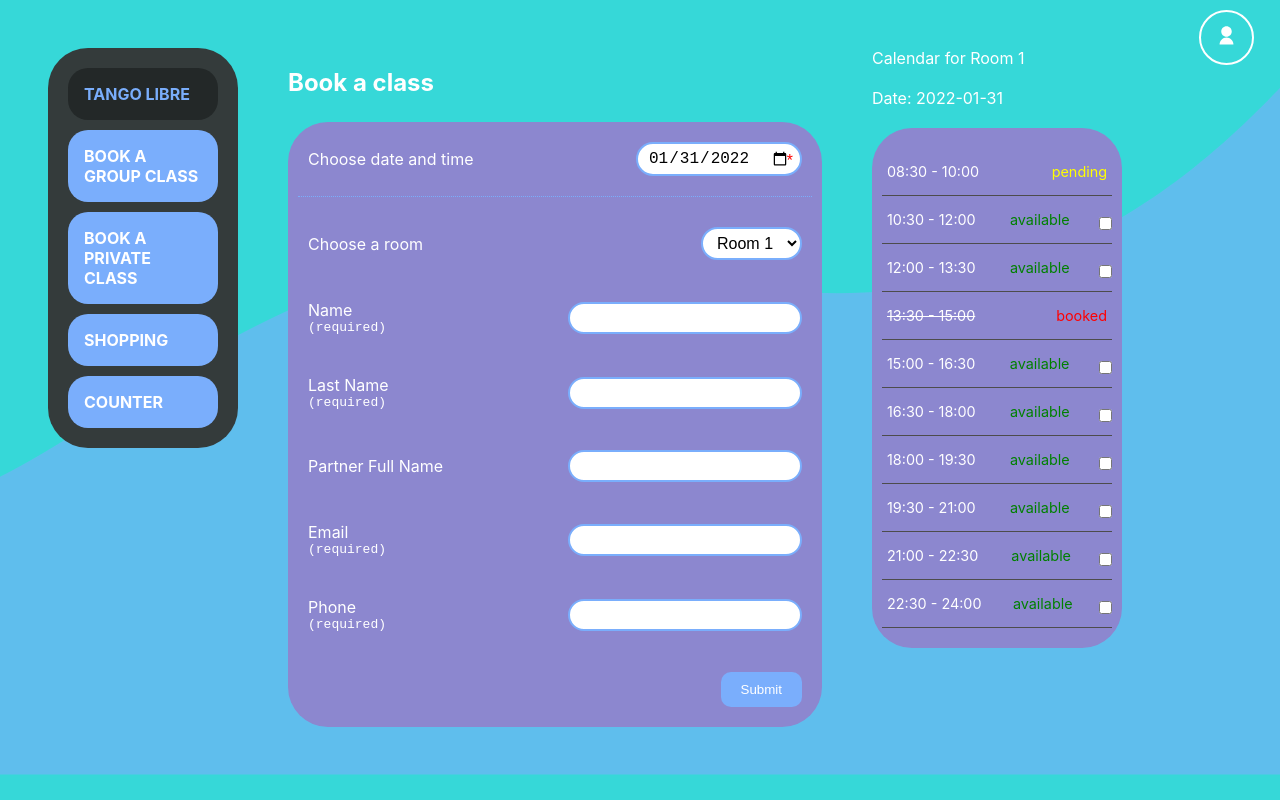
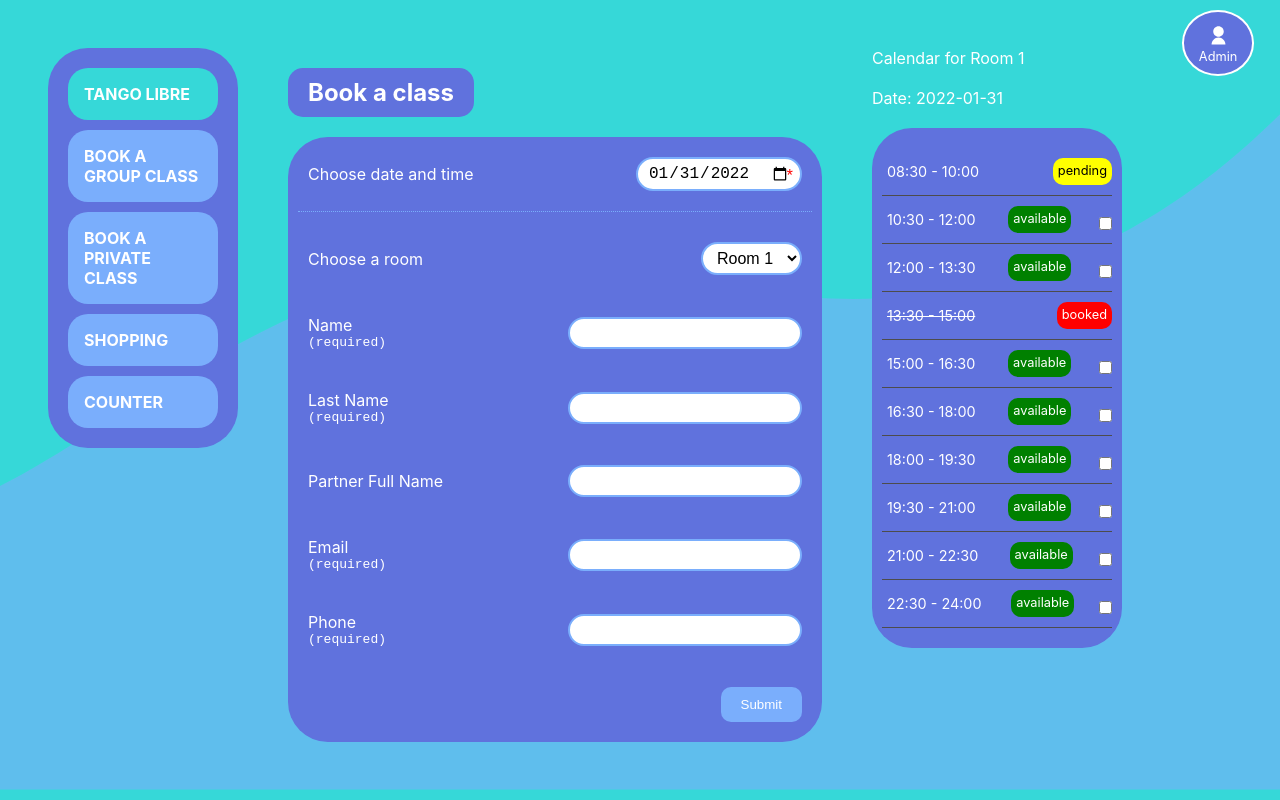
Before and after one commit to matiasfacio/redux-hooks, a React (Create React App) app: page /bookaclass in a window 1280 px wide. Built offline with nearby package versions, Linux system fonts and the light colour scheme.

Commit message:
playing with bg colors in all the components

```diff
--- a/src/App.css
+++ b/src/App.css
@@ -1,10 +1,11 @@
 #root {
-  --main-bg-color: #232828;
-  --black: #36d8d8;
+  --main-bg-color: #36d8d8;
+  --black: #232828;
+  --main-color: #36d8d8;
   --white: white;
   --light-blue: #7aaefc;
-  --menu-bg-color: #343b3b;
-  --container-bg-color: #8c87cf;
+  --menu-bg-color: #6072dd;
+  --container-bg-color: #6072dd;
 }
 
 * {
--- a/src/components/elements/Title.tsx
+++ b/src/components/elements/Title.tsx
@@ -8,8 +8,10 @@ export const Title: FC = ({ children }) => {
 const StyledTitle = styled.div`
   font-size: 1.5rem;
   margin: 20px 0;
-  padding-bottom: 5px;
+  padding: 10px 20px;
+  border-radius: 15px;
   width: fit-content;
   color: var(--white);
   font-weight: 700;
+  background-color: var(--container-bg-color);
 `;
--- a/src/components/layout/Menu.tsx
+++ b/src/components/layout/Menu.tsx
@@ -58,7 +58,7 @@ const StyledMenu = styled.nav`
     justify-content: space-around;
     gap: 10px;
     border-radius: 40px;
-    background-color: #343b3b;
+    background-color: var(--container-bg-color);
   }
 `;
 
@@ -78,6 +78,6 @@ const MenuItem = styled(Link)<{ selected?: boolean }>`
     selected &&
     css`
       background-color: var(--main-bg-color);
-      color: var(--light-blue);
+      color: var(--white);
     `}
 `;
--- a/src/components/layout/Room.tsx
+++ b/src/components/layout/Room.tsx
@@ -32,7 +32,7 @@ export const Room: VFC<RoomProps> = ({ roomName, date, onChange }) => {
               return (
                 <CalendarLine key={day.time}>
                   <DateTime status={day.state}>{day.time}</DateTime>
-                  <StatusOfTime status={day.state}>{day.state}</StatusOfTime>
+                  <StatusTag status={day.state}>{day.state}</StatusTag>
                   {day.state === "available" && (
                     <input
                       type="checkbox"
@@ -93,22 +93,28 @@ const CalendarLine = styled.div`
   }
 `;
 
-const StatusOfTime = styled.p<{ status: CalendarTime["state"] }>`
+const StatusTag = styled.p<{ status: CalendarTime["state"] }>`
     display: inline-block;
+    border-radius: 10px;
+    font-size: 0.8rem;
+    padding: 0;
     ${({ status }) => {
       if (status === "pending") {
         return css`
-          color: yellow;
+          color: black;
+          background-color: yellow;
         `;
       }
       if (status === "available") {
         return css`
-          color: green;
+          background-color: green;
+          color: white;
         `;
       }
       if (status === "booked") {
         return css`
-          color: red;
+          background-color: red;
+          color: white;
         `;
       }
     }}}
--- a/src/components/layout/TopRightMenu.tsx
+++ b/src/components/layout/TopRightMenu.tsx
@@ -8,6 +8,7 @@ export const TopRightMenu = () => {
       <ul>
         <MenuItem>
           <Profil active />
+          Admin
         </MenuItem>
       </ul>
     </StyledTopRightMenu>
@@ -21,12 +22,17 @@ const StyledTopRightMenu = styled.nav`
 `;
 
 const MenuItem = styled.li`
-  background-color: var(--black);
+  background-color: var(--container-bg-color);
   border-radius: 50%;
   width: fit-content;
   height: auto;
   padding: 10px 15px;
   border: 2px var(--white) solid;
+  display: flex;
+  flex-direction: column;
+  color: white;
+  align-items: center;
+  font-size: 0.8rem;
   cursor: pointer;
   :hover {
     border: 2px var(--white) solid;
```
